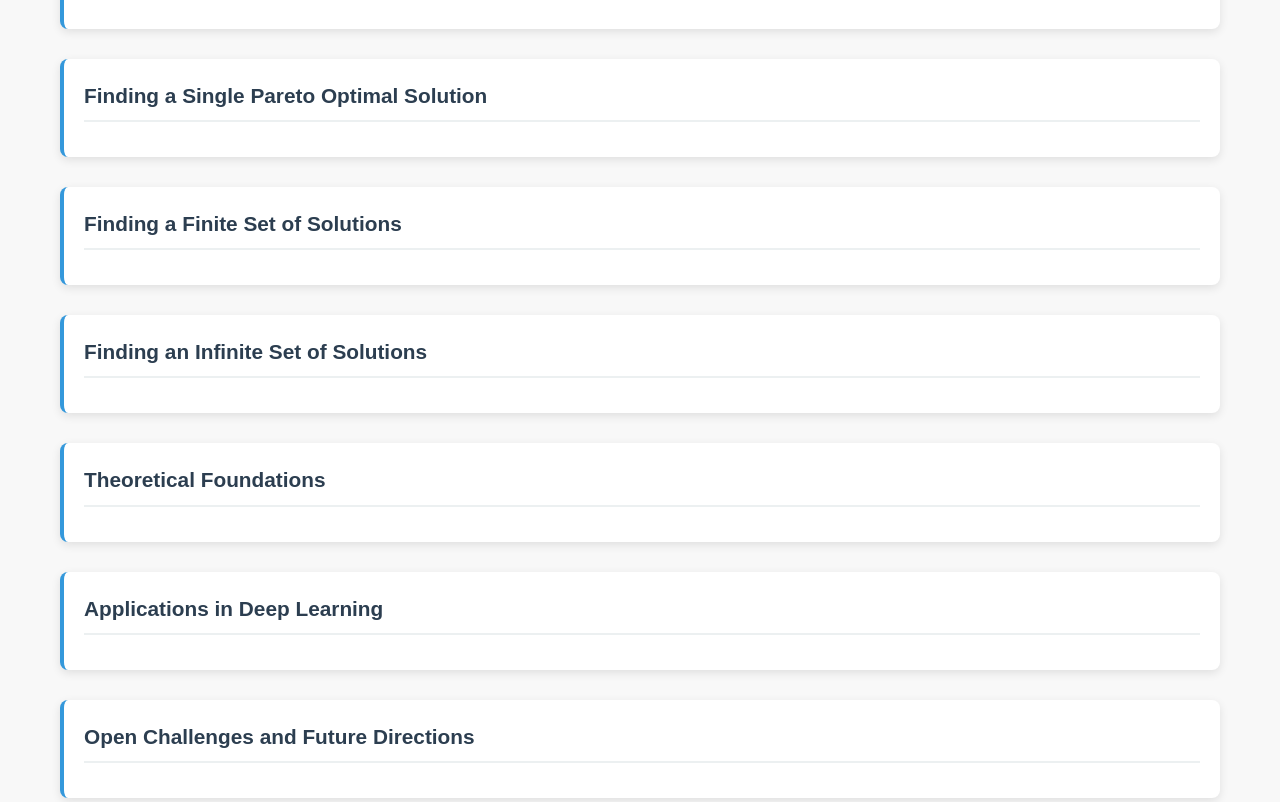
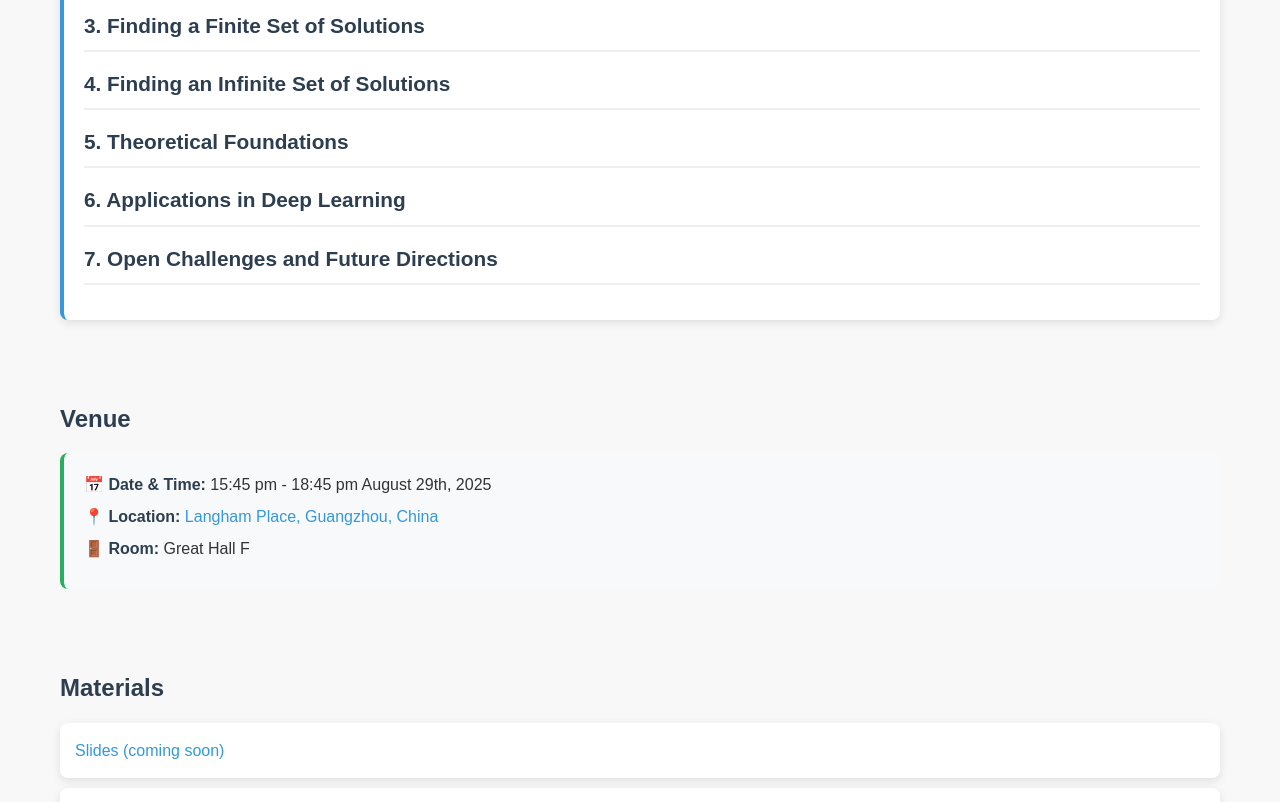
Before and after one commit to GradNexus/IJCAI25_tutorial, a plain HTML site: page index.html in a window 1280 px wide. Shown: the part 1760-2562 px from the top of the page. Drawn offline with Linux system fonts and the light colour scheme.

Commit message:
Update index.html

```diff
--- a/index.html
+++ b/index.html
@@ -92,31 +92,13 @@
                     <div class="subsection">
                         <h3>1. Introduction to MOO in Deep Learning</h3>
                         <h3>2. Finding a Single Pareto Optimal Solution</h3>
+                        <h3>3. Finding a Finite Set of Solutions</h3>
+                        <h3>4. Finding an Infinite Set of Solutions</h3>
+                        <h3>5. Theoretical Foundations</h3>
+                        <h3>6. Applications in Deep Learning</h3>
+                        <h3>7. Open Challenges and Future Directions</h3>
                     </div>
 
-                    <div class="subsection">
-                        <h3>Finding a Single Pareto Optimal Solution</h3>
-                    </div>
-
-                    <div class="subsection">
-                        <h3>Finding a Finite Set of Solutions</h3>
-                    </div>
-
-                    <div class="subsection">
-                        <h3>Finding an Infinite Set of Solutions</h3>
-                    </div>
-
-                    <div class="subsection">
-                        <h3>Theoretical Foundations</h3>
-                    </div>
-
-                    <div class="subsection">
-                        <h3>Applications in Deep Learning</h3>
-                    </div>
-
-                    <div class="subsection">
-                        <h3>Open Challenges and Future Directions</h3>
-                    </div>
             </section>
 
             <section id="venue">
```
